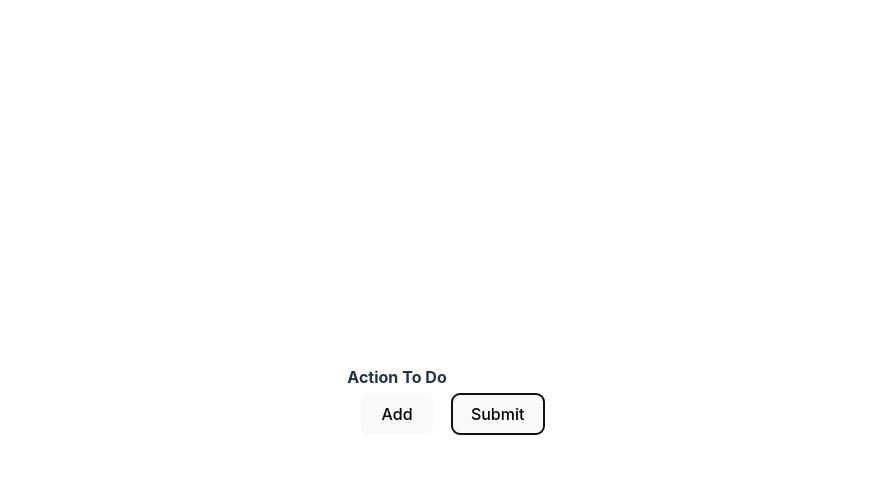
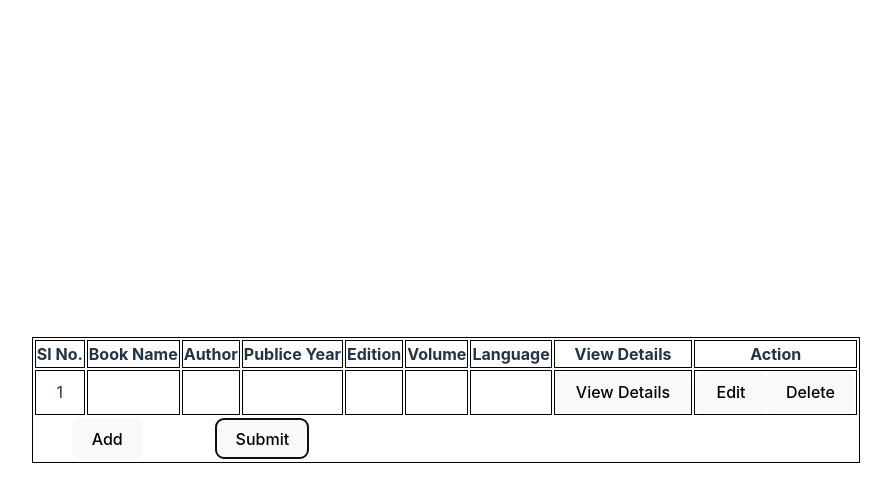
Before and after one commit to kaushalk0014/UI-Libirary-Management-System, a React (Vite) app: page / in a window 1280 px wide. Both pictures are taken after a click on the button "Submit". Shown: the top 502 px of the page, without its empty margins (194-1085 px from the left). Built offline with nearby package versions, Linux system fonts and the light colour scheme; no server answers.

Commit message:
adding table view

```diff
--- a/src/features/BookList.tsx
+++ b/src/features/BookList.tsx
@@ -2,6 +2,7 @@
 import React from "react";
 
 import { useGetBookByIdQuery } from './BookListApi';
+import appStyle from './appStyle.css';
 
 
 const BookList = () => {
@@ -10,8 +11,17 @@ const BookList = () => {
 
     const { data, isSuccess } = useGetBookByIdQuery(9);
 
-    const [mokeData, setMokeData] = React.useState<any>(null);
-    const [isEdit, setIsEdit] = React.useState<boolean>(false);
+    const [mockData, setMockData] = React.useState<any[]>([]);
+    const [isAdd, setIsAdd] = React.useState<boolean>(false);
+
+    const[initialData, setInitialData] = React.useState<any>({
+        bookName: "",
+        author:"",
+        publicYear:"",
+        edition:"",
+        volume:"",
+        language:"",
+    })
 
     React.useEffect(() => {
         console.log(isSuccess);
@@ -29,39 +39,102 @@ const BookList = () => {
 
     const addData = () => {
 
-        setIsEdit(true);
+        setIsAdd(true);
     }
 
+    const addNewbook = () => {
+        return Object.assign(
+            {
+                bookName: initialData.bookName,
+            }
+        )
+
+    }
+
+    const viewDetailsBook = (book: any) => {
+        return book.bookName;
+    }
+
+    const submitBook = () => {
+        setMockData([...mockData, addNewbook()]);
+        setIsAdd(false);
+    }
+
+    const setBookName = (event:any) => {
+        setInitialData({
+            ...initialData,
+            bookName: event.target.value
+        })
+    }
 
     return (
         <>
-            <table style={{"border" :"1px solid black; width: 100%; text-align: center"}}>
+            <table style={{ border: "1px solid black", width: "100%", textAlign: "center" }}>
+                <thead>
                     <tr>
-                    <th>Action</th>
-                    <th>To Do</th>
+                        <th style={{ border: "1px solid black" }}>Sl No.</th>
+                        <th style={{ border: "1px solid black" }}>Book Name</th>
+                        <th style={{ border: "1px solid black" }}>Author</th>
+                        <th style={{ border: "1px solid black" }}>Publice Year</th>
+                        <th style={{ border: "1px solid black" }}>Edition</th>
+                        <th style={{ border: "1px solid black" }}>Volume</th>
+                        <th style={{ border: "1px solid black" }}>Language</th>
+                        <th style={{ border: "1px solid black" }}>View Details</th>
+                        <th style={{ border: "1px solid black" }}>Action</th>
                     </tr>
-                {mokeData?.forEach((item: any) => {
-                    <tr>
-                        <td >
+                </thead>
+                <tbody>
+                    {mockData.map((item: any, index: number) => (
+                        <tr key={`key-${index + 1}`}>
+                            <td style={{ border: "1px solid black" }}>{index + 1}</td>
+                            <td style={{ border: "1px solid black" }}>{item.bookName}</td>
+                            <td style={{ border: "1px solid black" }}>{item.author}</td>
+                            <td style={{ border: "1px solid black" }}>{item.publicYear}</td>
+                            <td style={{ border: "1px solid black" }}>{item.edition}</td>
+                            <td style={{ border: "1px solid black" }}>{item.volume}</td>
+                            <td style={{ border: "1px solid black" }}>{item.language}</td>
+                            <td style={{ border: "1px solid black" }}>
+                                <button onClick={() => alert(viewDetailsBook(item))}>View Details</button>
+                            </td>
+                            <td style={{ border: "1px solid black" }}>
                                 <button onClick={() => edit(item.id)}>Edit</button>
                                 <button onClick={() => deleteBook(item.id)}>Delete</button>
                             </td>
-                        <td>
-                            {resData?.title}
+                        </tr>
+                    ))}
+                    {isAdd &&
+                        <tr key={`key-new_Id`}>
+                            <td style={{ border: "1px solid black" }}></td>
+                            <td style={{ border: "1px solid black" }}>
+                                <input type="text" placeholder="Enter book name"
+                                 onChange={(event)=>setBookName(event)} value={initialData.bookName}/>
                             </td>
-                    </tr>
-                })}
-                {isEdit ?
-                    <tr>
-                        <td colSpan={2}><input type="text" placeholder="Enter to do" /></td>
-                    </tr> : <></>
-                }
+                            <td style={{ border: "1px solid black" }}>
+                                <input type="text" placeholder="Enter author name" />
+                            </td>
+                            <td style={{ border: "1px solid black" }}>
+                                <input type="date" placeholder="Enter public year" />
+                            </td>
+                            <td style={{ border: "1px solid black" }}>
+                                <input type="text" placeholder="Enter edition" />
+                            </td>
+                            <td style={{ border: "1px solid black" }}>
+                                <input type="text" placeholder="Enter volume" />
+                            </td>
+                            <td style={{ border: "1px solid black" }}>
+                                <input type="text" placeholder="Enter language" />
+                            </td>
+                            <td></td>
+                            <td></td>
+                        </tr>}
+
+
 
                     <tr>
-                    <td colSpan={2}><button onClick={()=> addData()}>Add</button></td>
-                    <td colSpan={2}><button onClick={()=> setIsEdit(false)}>Submit</button></td>
+                        <td colSpan={2}><button onClick={() => addData()} disabled={isAdd}>Add</button></td>
+                        <td colSpan={2}><button onClick={() => submitBook()}>Submit</button></td>
                     </tr>
-
+                </tbody>
             </table>
         </>
     )
--- /dev/null
+++ b/src/features/appStyle.css
@@ -0,0 +1,11 @@
+.table {
+    width: 100%;
+    border-collapse: collapse;
+  }
+
+  .table th,
+  .table td {
+    border: 1px solid black;
+    text-align: center;
+    padding: 8px; /* optional: for some breathing room */
+  }
```
Lines whose indentation alone changed are shown as unchanged.
